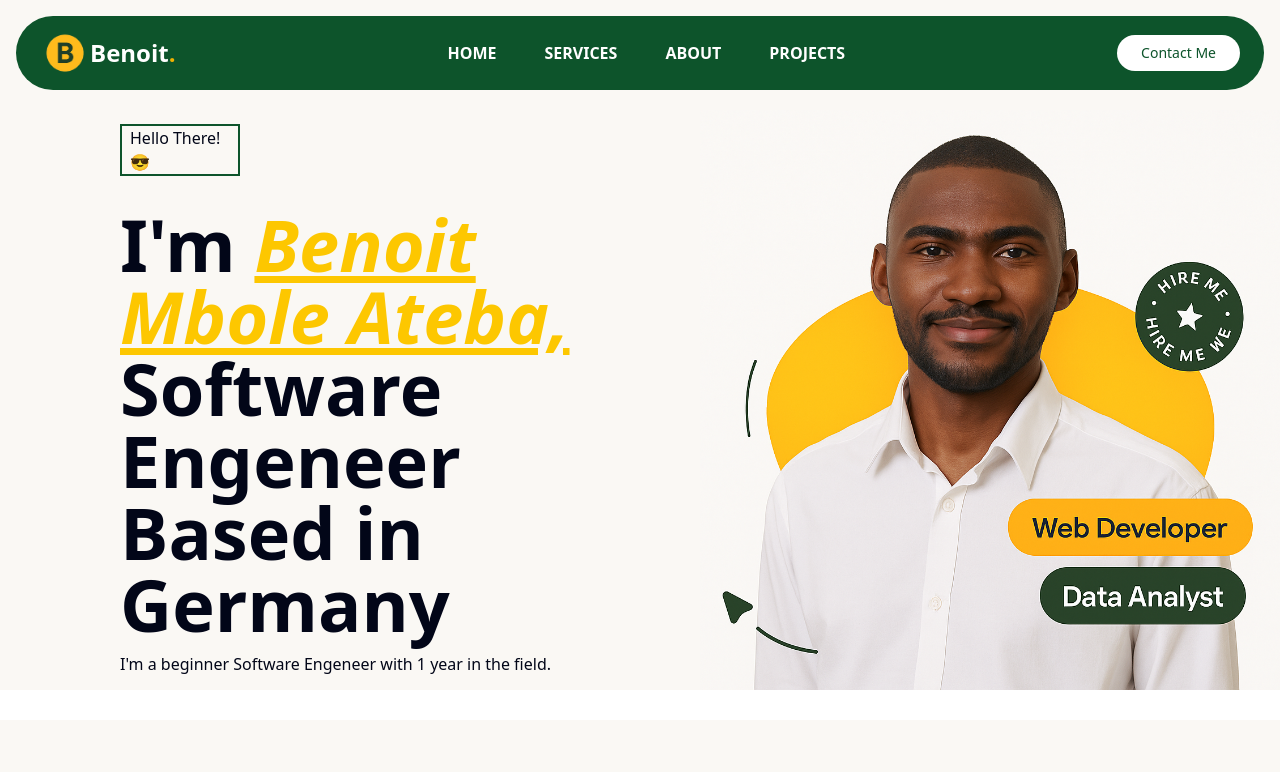
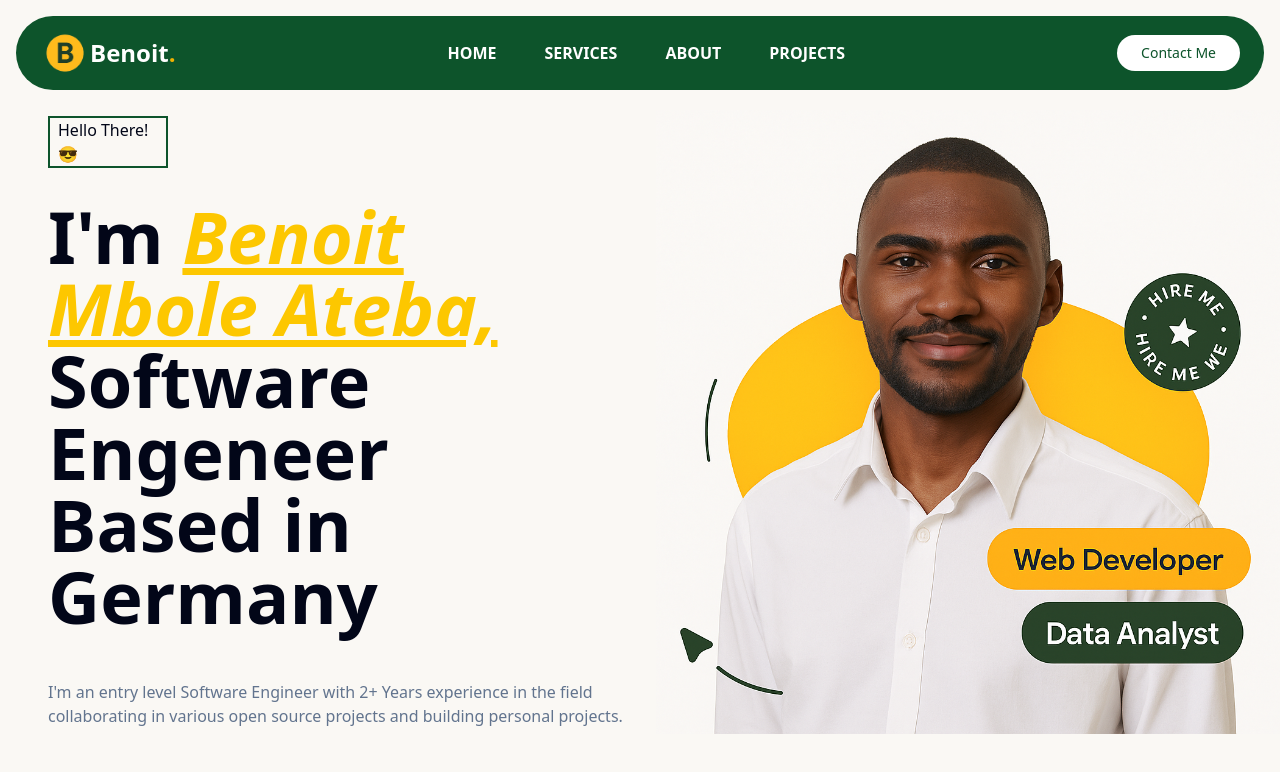
Before and after one commit to Glen597/Portfolio-version-2, a Next.js app in the folder portfolio/: page / in a window 1280 px wide. Shown: the top 772 px of the page. Built offline with nearby package versions, Linux system fonts and the light colour scheme.

Commit message:
Refactor layout and styling in Home and Profil components for improved consistency and readability

```diff
--- a/portfolio/app/page.tsx
+++ b/portfolio/app/page.tsx
@@ -1,13 +1,13 @@
 import Header from "@/component/header";
-import Image from "next/image";
 
 export default function Home() {
   return (
     <div className = "h-full overflow-x-hidden  ">
 
-      <section className="min-h-[720px] bg-white w-full bg-culture ">
+      <section className="min-h-[720px] w-full ">
         <Header/>
       </section>
+
     </div>
   );
 }
--- a/portfolio/component/navbar.tsx
+++ b/portfolio/component/navbar.tsx
@@ -1,4 +1,3 @@
-import Image from "next/image";
 import Logo from "./logo";
 import Link from "next/link";
 import { Button } from "@/components/ui/button";
--- a/portfolio/component/profil.tsx
+++ b/portfolio/component/profil.tsx
@@ -1,16 +1,16 @@
 import Image from "next/image";
 import Hello from "./hello";
 
-const Profil = () =>{
-    return(
-        <div className="mt-5 grid grid-cols-2 w-full gap-30 justify-items-center items-center ">
+const Profil = () => {
+    return (
+        <div className="mt-5 grid grid-cols-2 w-full gap-[2rem] justify-items-center items-center ">
 
             {/*greeting speech*/}
-          <div className="flex flex-col ml-30">
-            <Hello/>
-            <p className="font-bold text-7xl ">I'm <span className="italic text-yellow-400 underline">Benoit Mbole Ateba,</span>
-           <br/>Software Engeneer<br/>Based in Germany </p>
-           <p className="mt-3">I'm a beginner Software Engeneer with 1 year in the field.</p>
+            <div className="flex flex-col ml-[3rem]">
+                <Hello />
+                <p className="font-bold xl:text-7xl text-3xl ">I&apos;m <span className="italic text-yellow-400 underline">Benoit Mbole Ateba,</span>
+                    <br />Software Engeneer<br />Based in Germany </p>
+                <p className="mt-[3rem] text-muted-foreground">I&apos;m an entry level Software Engineer with 2+ Years experience in the field collaborating in various open source projects and building personal projects.</p>
             </div>
 
             {/*HProfil photo section*/}
```
Lines whose indentation alone changed are shown as unchanged.
